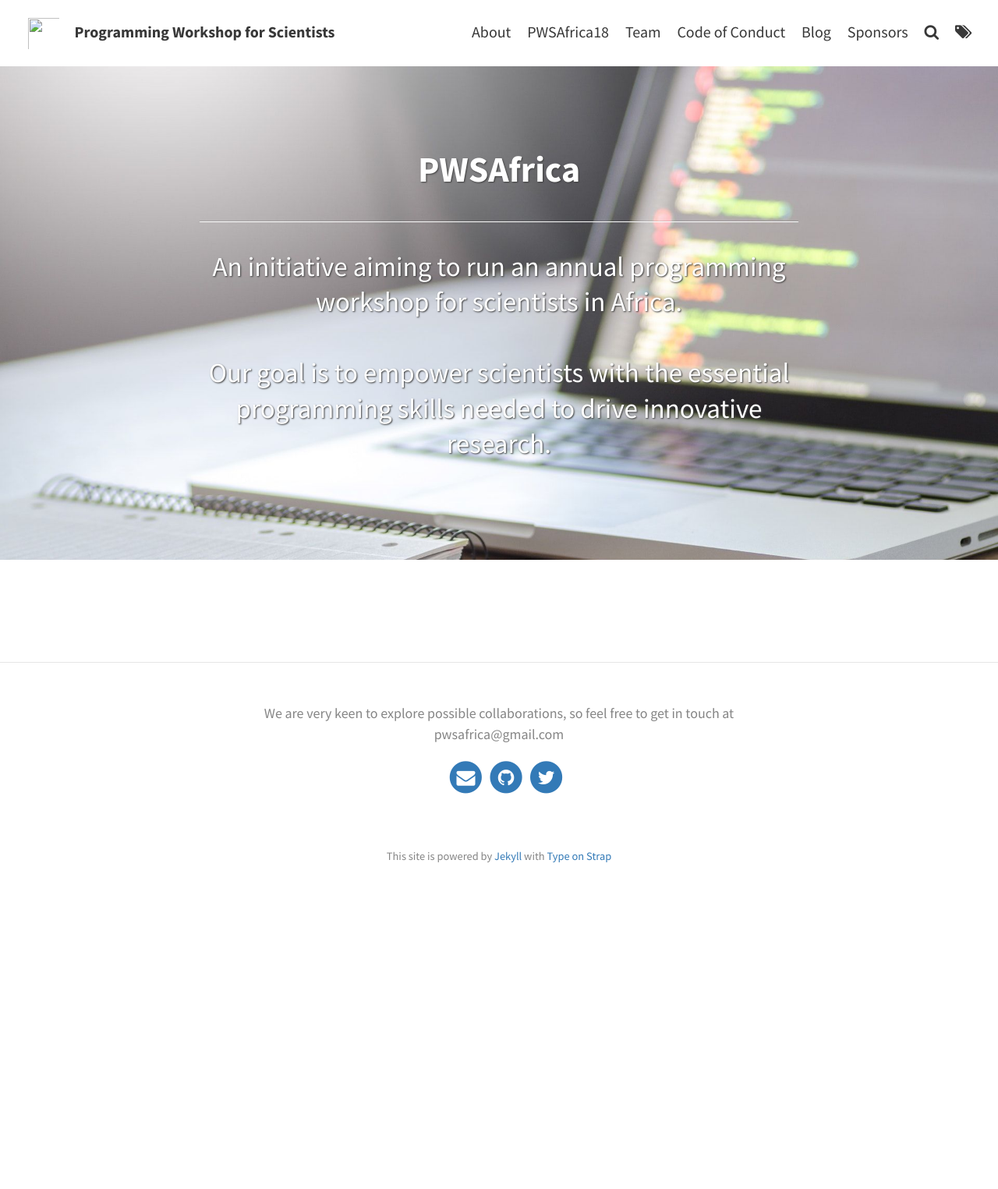
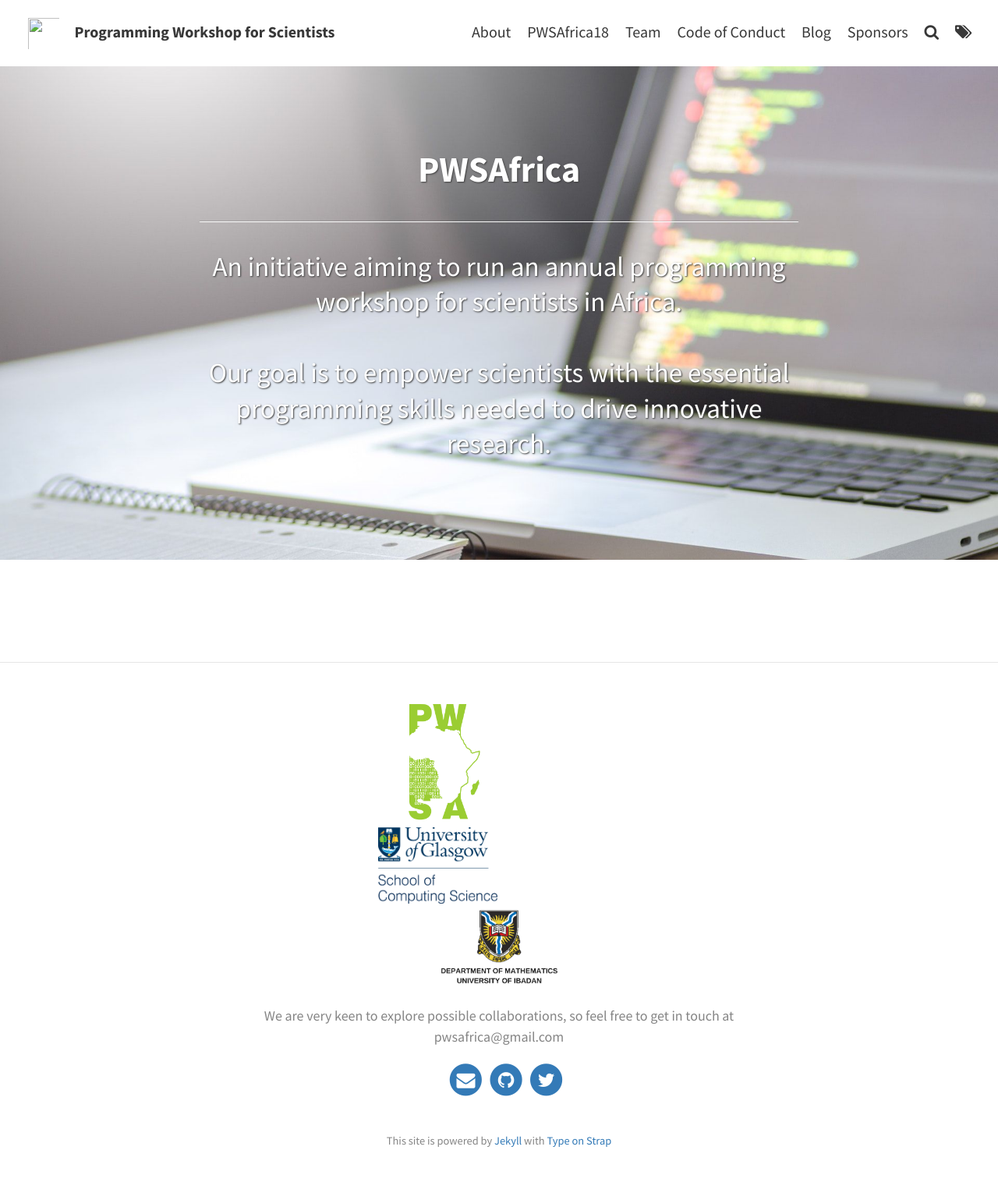
Before and after one commit to pwsafrica/pwsafrica.github.io, a Jekyll site: the page built from index.html, in a window 1280 px wide. Shown: the whole page at 78% size. Built offline with Jekyll 4.4.1, drawn with Linux system fonts in a browser that asks for light colours; the list of posts is cut into pages by our own code; before the commit the page ends 1159 px from its top, so only the background shows below that.

Commit message:
Update footer.html

```diff
--- a/_includes/footer.html
+++ b/_includes/footer.html
@@ -1,6 +1,8 @@
 {% if site.theme_settings.footer_text %}
 <footer class="site-footer">
-
+    	<p align="middle">
+<img src="/assets/img/logo.png" alt="Our logo" width="40%" height="40%" class="inline"/> <img height="20" hspace="20"/> <img src="assets/SoCSlogo.png" alt="SoCS"  width="40%" height="40%" class="inline"/>  <img height="20" hspace="20"/>  <img src="assets/mathUI.png"  width="40%" height="40%" alt="Mathematics Uni Ibadan" class="inline"/>
+  </p>
 
     <p class="text">{{ site.theme_settings.footer_text }}</p>
     <!-- Logo appears here if enabled <img src="/assets/img/logo.png" alt="Our logo" width="50%" height="50%"/> -->
@@ -11,7 +13,7 @@
                 </ul>
             </div>
 
-           <br><br>
+           <br>
      <small> This site is powered by <a href="https://jekyllrb.com/">Jekyll</a> with <a href="https://github.com/sylhare/Type-on-Strap">Type on Strap</a> </small>
 </footer>
 {% endif %}
```
